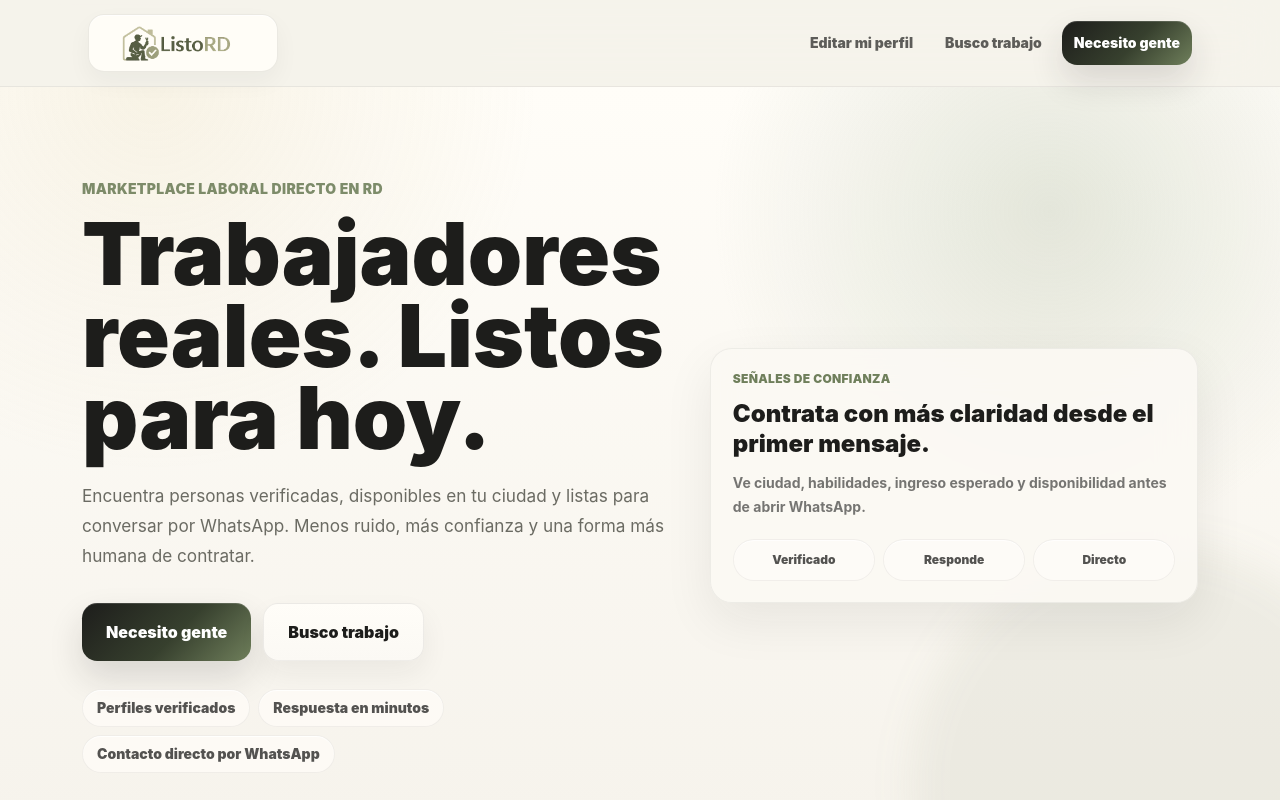
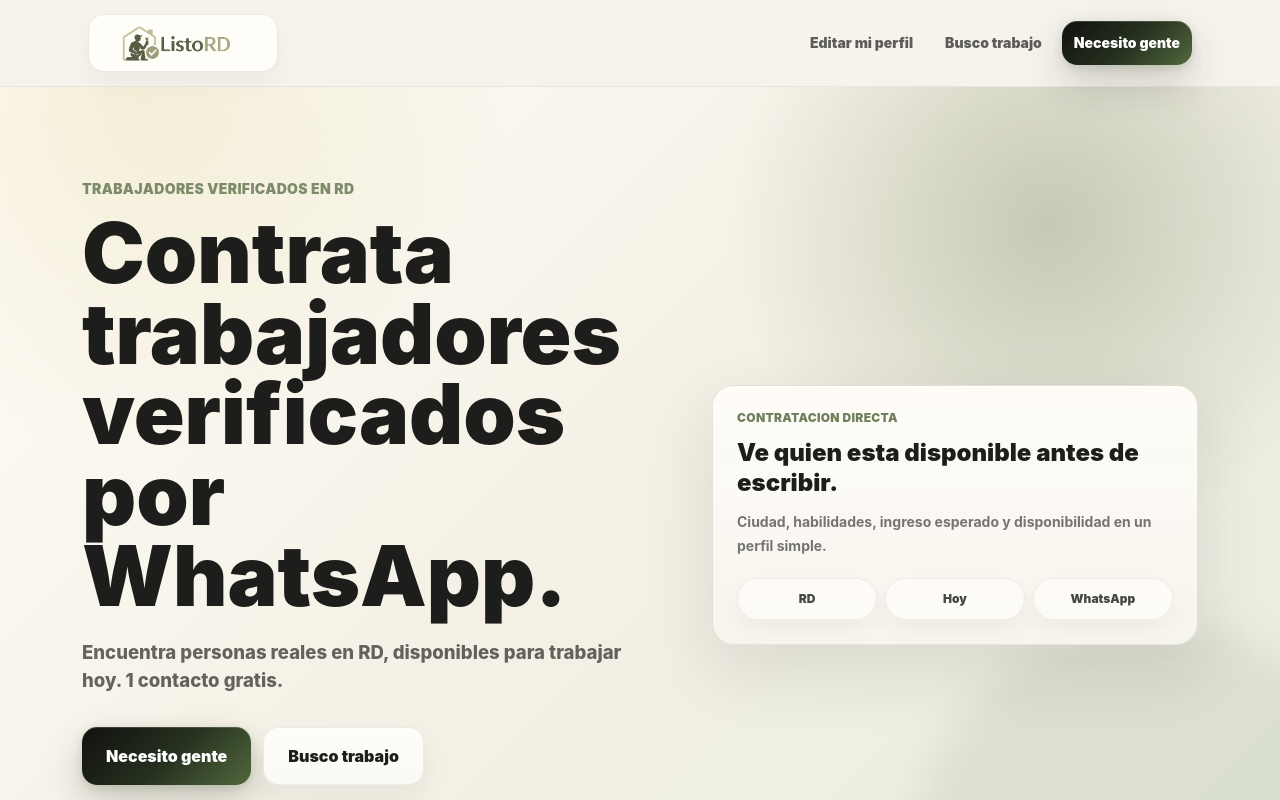
Before and after one commit to Fischer589/listord, a Next.js app: page / in a window 1280 px wide. Shown: the top 800 px of the page. Built offline with nearby package versions, Linux system fonts and the light colour scheme; no server answers; the database is empty.

Commit message:
fix worker profile photo display

```diff
--- a/app/globals.css
+++ b/app/globals.css
@@ -13,8 +13,16 @@
   --border: rgba(31, 31, 28, 0.06);
 }
 
-* {
+*,
+*::before,
+*::after {
   box-sizing: border-box;
+}
+
+html {
+  width: 100%;
+  max-width: 100%;
+  overflow-x: hidden;
 }
 
 body {
@@ -23,6 +31,8 @@ body {
     radial-gradient(circle at 12% -10%, rgba(168, 181, 154, 0.18), transparent 26rem),
     var(--bg);
   color: var(--ink);
+  width: 100%;
+  max-width: 100%;
   overflow-x: hidden;
   text-rendering: optimizeLegibility;
   font-family:
@@ -35,6 +45,42 @@ input,
 select,
 textarea {
   font: inherit;
+  min-width: 0;
+  max-width: 100%;
+}
+
+main,
+section,
+article,
+aside,
+header,
+footer,
+nav,
+form,
+fieldset,
+label,
+div {
+  min-width: 0;
+}
+
+input[type="file"] {
+  display: block;
+  width: 100%;
+  overflow: hidden;
+  text-overflow: ellipsis;
+}
+
+input[type="file"]::file-selector-button {
+  max-width: 52%;
+  overflow: hidden;
+  text-overflow: ellipsis;
+  white-space: nowrap;
+}
+
+img,
+svg,
+video,
+canvas {
   max-width: 100%;
 }
 
@@ -44,6 +90,8 @@ a {
 }
 
 a {
+  max-width: 100%;
+  overflow-wrap: break-word;
   transition:
     background-color 180ms ease,
     border-color 180ms ease,
@@ -80,6 +128,68 @@ textarea {
   color: var(--ink);
 }
 
+footer {
+  max-width: 100%;
+  overflow-x: clip;
+}
+
+footer nav {
+  min-width: 0;
+  max-width: 100%;
+  padding-left: 1rem;
+  padding-right: 1rem;
+}
+
+footer nav a {
+  min-width: 0;
+  overflow-wrap: anywhere;
+}
+
+.app-header-inner {
+  max-width: min(100%, 72rem);
+}
+
+.app-header-logo {
+  max-width: min(132px, calc(100vw - 2rem));
+}
+
+.app-header-nav {
+  max-width: 100%;
+}
+
+.app-header-nav a {
+  overflow-wrap: anywhere;
+}
+
+.worker-registration-page {
+  max-width: min(100%, 48rem);
+  overflow-x: clip;
+  padding-left: max(1rem, env(safe-area-inset-left));
+  padding-right: max(1rem, env(safe-area-inset-right));
+}
+
+.worker-registration-page,
+.worker-registration-page * {
+  min-width: 0;
+  overflow-wrap: anywhere;
+}
+
+.worker-registration-form {
+  max-width: 100%;
+}
+
+.worker-registration-form > * {
+  max-width: 100%;
+}
+
+.worker-registration-form input,
+.worker-registration-form select,
+.worker-registration-form textarea,
+.worker-registration-form button {
+  width: 100%;
+  max-width: 100%;
+}
+
 input::placeholder,
 textarea::placeholder {
   color: rgba(107, 107, 99, 0.62);
@@ -97,15 +207,17 @@ textarea::placeholder {
 }
 
 .btn-primary {
-  background: linear-gradient(135deg, var(--ink), #37402e 55%, var(--primary));
+  background: linear-gradient(135deg, #11110f, #26311f 52%, #52683d);
   box-shadow:
-    0 16px 34px rgba(29, 29, 27, 0.14),
-    inset 0 1px 0 rgba(255, 255, 255, 0.14);
+    0 18px 42px rgba(29, 29, 27, 0.2),
+    0 3px 10px rgba(82, 104, 61, 0.2),
+    inset 0 1px 0 rgba(255, 255, 255, 0.16);
 }
 
 .btn-primary:hover {
   box-shadow:
-    0 20px 42px rgba(29, 29, 27, 0.18),
+    0 22px 52px rgba(29, 29, 27, 0.24),
+    0 4px 14px rgba(82, 104, 61, 0.22),
     inset 0 1px 0 rgba(255, 255, 255, 0.18);
 }
 
@@ -131,9 +243,9 @@ textarea::placeholder {
   overflow: hidden;
   border-bottom: 1px solid var(--border);
   background:
-    radial-gradient(circle at 82% 16%, rgba(168, 181, 154, 0.3), transparent 21rem),
-    radial-gradient(circle at 12% 0%, rgba(216, 200, 147, 0.18), transparent 24rem),
-    linear-gradient(180deg, #fffdf8 0%, var(--bg) 94%);
+    radial-gradient(circle at 82% 16%, rgba(111, 127, 91, 0.34), transparent 20rem),
+    radial-gradient(circle at 11% 0%, rgba(209, 184, 94, 0.2), transparent 23rem),
+    linear-gradient(135deg, #fffdf8 0%, #f4f0e5 48%, #e8eddf 100%);
 }
 
 .hero-section::after {
@@ -143,7 +255,7 @@ textarea::placeholder {
   width: 30rem;
   height: 30rem;
   border-radius: 999px;
-  background: rgba(111, 127, 91, 0.08);
+  background: rgba(111, 127, 91, 0.12);
   content: "";
   filter: blur(20px);
   pointer-events: none;
@@ -161,26 +273,27 @@ textarea::placeholder {
   position: relative;
   z-index: 1;
   display: grid;
-  gap: 2rem;
-  padding-top: 4rem;
-  padding-bottom: 4.75rem;
+  gap: 2.25rem;
+  padding-top: 3.5rem;
+  padding-bottom: 4.25rem;
 }
 
 .hero-title {
-  max-width: 48rem;
+  max-width: 51rem;
   margin-top: 0.875rem;
-  font-size: clamp(2.65rem, 8vw, 5.45rem);
-  line-height: 0.94;
+  font-size: clamp(2.45rem, 7.4vw, 5.25rem);
+  line-height: 0.96;
   font-weight: 900;
   letter-spacing: 0;
 }
 
 .hero-copy {
-  max-width: 39rem;
+  max-width: 35rem;
   margin-top: 1.35rem;
-  color: var(--muted);
-  font-size: 1.075rem;
-  line-height: 1.75;
+  color: rgba(29, 29, 27, 0.68);
+  font-size: 1.16rem;
+  line-height: 1.55;
+  font-weight: 800;
 }
 
 .trust-panel,
@@ -191,17 +304,31 @@ textarea::placeholder {
 }
 
 .trust-panel {
+  position: relative;
+  overflow: hidden;
+  border-color: rgba(111, 127, 91, 0.18);
   border-radius: 1.35rem;
-  padding: 1.35rem;
+  padding: 1.5rem;
+  background:
+    linear-gradient(180deg, rgba(255, 253, 248, 0.9), rgba(246, 243, 236, 0.82)),
+    rgba(251, 249, 244, 0.92);
   backdrop-filter: blur(18px);
+  box-shadow:
+    0 24px 70px rgba(29, 29, 27, 0.11),
+    inset 0 1px 0 rgba(255, 255, 255, 0.8);
 }
 
 .trust-badge {
-  border: 1px solid rgba(31, 31, 28, 0.055);
+  min-width: 0;
+  max-width: 100%;
+  border: 1px solid rgba(31, 31, 28, 0.07);
   border-radius: 999px;
-  background: rgba(255, 253, 248, 0.72);
-  color: rgba(29, 29, 27, 0.76);
-  box-shadow: inset 0 1px 0 rgba(255, 255, 255, 0.75);
+  background: rgba(255, 253, 248, 0.82);
+  color: rgba(29, 29, 27, 0.82);
+  overflow-wrap: anywhere;
+  box-shadow:
+    0 10px 24px rgba(29, 29, 27, 0.045),
+    inset 0 1px 0 rgba(255, 255, 255, 0.78);
 }
 
 .filter-section {
@@ -286,19 +413,31 @@ textarea::placeholder {
 .worker-photo {
   position: relative;
   width: 100%;
-  height: 9.75rem;
+  height: clamp(12.25rem, 58vw, 15rem);
   flex: 0 0 auto;
   overflow: hidden;
+  border-radius: 1.35rem 1.35rem 0 0;
   background:
     radial-gradient(circle at 50% 10%, rgba(255, 253, 248, 0.76), transparent 9rem),
     #edf1e7;
 }
 
-.worker-photo img {
+.worker-photo-image {
+  display: block;
   width: 100%;
   height: 100%;
   object-fit: cover;
-  object-position: center;
+  object-position: center top;
+}
+
+.worker-photo-fallback {
+  display: grid;
+  width: 100%;
+  height: 100%;
+  place-items: center;
+  color: var(--primary);
+  font-size: 2.4rem;
+  font-weight: 900;
 }
 
 .worker-main {
@@ -367,6 +506,29 @@ textarea::placeholder {
 }
 
 @media (max-width: 767px) {
+  .app-header-inner {
+    overflow-x: clip;
+  }
+
+  .app-header-nav {
+    gap: 0.25rem;
+  }
+
+  .app-header-nav a {
+    padding-left: 0.375rem;
+    padding-right: 0.375rem;
+  }
+
+  .worker-registration-page {
+    max-width: 100%;
+    overflow-x: hidden;
+  }
+
+  .worker-registration-form {
+    padding-left: 0.875rem;
+    padding-right: 0.875rem;
+  }
+
   .section-heading {
     align-items: flex-start;
     flex-direction: column;
@@ -394,6 +556,12 @@ textarea::placeholder {
   }
 }
 
+@media (min-width: 640px) {
+  .app-header-logo {
+    max-width: 164px;
+  }
+}
+
 @media (min-width: 768px) {
   .hero-inner {
     grid-template-columns: 1.1fr 0.9fr;
@@ -407,7 +575,7 @@ textarea::placeholder {
   }
 
   .worker-photo {
-    height: 10rem;
+    height: 13rem;
   }
 }
 
--- a/app/page.tsx
+++ b/app/page.tsx
@@ -29,57 +29,56 @@ export default async function Home({
           <div className="container hero-inner">
             <div>
               <p className="text-sm font-black uppercase tracking-wide text-hoja/90">
-                Marketplace laboral directo en RD
+                Trabajadores verificados en RD
               </p>
               <h1 className="hero-title text-ink">
-                Trabajadores reales. Listos para hoy.
+                Contrata trabajadores verificados por WhatsApp.
               </h1>
               <p className="hero-copy">
-                Encuentra personas verificadas, disponibles en tu ciudad y
-                listas para conversar por WhatsApp. Menos ruido, más confianza
-                y una forma más humana de contratar.
+                Encuentra personas reales en RD, disponibles para trabajar hoy.
+                1 contacto gratis.
               </p>
               <div className="mt-8 flex flex-col gap-3 sm:flex-row">
                 <Link
                   href="/empleadores"
-                  className="btn-primary tap-target inline-flex items-center justify-center px-6 py-4 text-base text-white"
+                  className="btn-primary tap-target inline-flex min-w-0 items-center justify-center px-6 py-4 text-base text-white"
                 >
                   Necesito gente
                 </Link>
                 <Link
                   href="/trabajadores/registro"
-                  className="btn-secondary tap-target inline-flex items-center justify-center px-6 py-4 text-base"
+                  className="btn-secondary tap-target inline-flex min-w-0 items-center justify-center px-6 py-4 text-base"
                 >
                   Busco trabajo
                 </Link>
               </div>
               <div className="mt-7 flex flex-wrap gap-2 text-sm font-black text-ink">
                 <span className="trust-badge px-3.5 py-2">
-                  Perfiles verificados
+                  Verificados
                 </span>
                 <span className="trust-badge px-3.5 py-2">
-                  Respuesta en minutos
+                  Contacto directo
                 </span>
                 <span className="trust-badge px-3.5 py-2">
-                  Contacto directo por WhatsApp
+                  Listos para hoy
                 </span>
               </div>
             </div>
             <div className="trust-panel">
               <p className="text-xs font-black uppercase tracking-wide text-hoja">
-                Señales de confianza
+                Contratacion directa
               </p>
               <p className="mt-3 text-2xl font-black leading-tight text-ink">
-                Contrata con más claridad desde el primer mensaje.
+                Ve quien esta disponible antes de escribir.
               </p>
               <p className="mt-3 text-sm font-bold leading-6 text-ink/60">
-                Ve ciudad, habilidades, ingreso esperado y disponibilidad antes
-                de abrir WhatsApp.
+                Ciudad, habilidades, ingreso esperado y disponibilidad en un
+                perfil simple.
               </p>
               <div className="mt-5 grid grid-cols-3 gap-2 text-center text-xs font-black">
-                <div className="trust-badge px-3 py-3">Verificado</div>
-                <div className="trust-badge px-3 py-3">Responde</div>
-                <div className="trust-badge px-3 py-3">Directo</div>
+                <div className="trust-badge px-3 py-3">RD</div>
+                <div className="trust-badge px-3 py-3">Hoy</div>
+                <div className="trust-badge px-3 py-3">WhatsApp</div>
               </div>
             </div>
           </div>
--- a/components/app-header.tsx
+++ b/components/app-header.tsx
@@ -4,13 +4,13 @@ import Image from "next/image";
 export function AppHeader() {
   return (
     <header className="sticky top-0 z-30 border-b border-[rgba(31,31,28,0.06)] bg-crema/90 backdrop-blur-xl">
-      <div className="mx-auto flex max-w-6xl flex-wrap items-center justify-center gap-3 px-4 py-3 sm:flex-nowrap sm:justify-between sm:px-6 sm:py-3.5">
+      <div className="app-header-inner mx-auto flex w-full min-w-0 max-w-6xl flex-wrap items-center justify-center gap-3 px-3 py-3 sm:flex-nowrap sm:justify-between sm:px-6 sm:py-3.5">
         <Link
           href="/"
           className="inline-flex shrink-0 items-center rounded-2xl border border-[rgba(74,72,60,0.11)] bg-[#fffdf7] px-2.5 py-1.5 shadow-[0_10px_24px_rgba(29,29,27,0.045),inset_0_1px_0_rgba(255,255,255,0.82)] hover:border-[rgba(74,72,60,0.16)] hover:bg-[#fffefb] sm:px-3 sm:py-2"
           aria-label="ListoRD"
         >
-          <span className="block h-[34px] w-[132px] overflow-hidden sm:h-[40px] sm:w-[164px]">
+          <span className="app-header-logo block h-[34px] w-[132px] overflow-hidden sm:h-[40px] sm:w-[164px]">
             <Image
               src="/branding/listord-premium-logo-cropped.png"
               alt="ListoRD"
@@ -22,22 +22,22 @@ export function AppHeader() {
             />
           </span>
         </Link>
-        <nav className="flex w-full items-center justify-between gap-1.5 text-xs font-black sm:w-auto sm:justify-end sm:gap-2 sm:text-sm">
+        <nav className="app-header-nav flex w-full min-w-0 items-center justify-between gap-1.5 text-xs font-black sm:w-auto sm:justify-end sm:gap-2 sm:text-sm">
           <Link
             href="/trabajadores/editar"
-            className="tap-target inline-flex flex-1 items-center justify-center rounded-xl px-2 py-2 text-center text-ink/70 hover:bg-card hover:text-ink sm:flex-none sm:px-3"
+            className="tap-target inline-flex min-w-0 flex-1 items-center justify-center rounded-xl px-2 py-2 text-center leading-tight text-ink/70 hover:bg-card hover:text-ink sm:flex-none sm:px-3"
           >
             Editar mi perfil
           </Link>
           <Link
             href="/trabajadores/registro"
-            className="tap-target inline-flex flex-1 items-center justify-center rounded-xl px-2 py-2 text-center text-ink/70 hover:bg-card hover:text-ink sm:flex-none sm:px-3"
+            className="tap-target inline-flex min-w-0 flex-1 items-center justify-center rounded-xl px-2 py-2 text-center leading-tight text-ink/70 hover:bg-card hover:text-ink sm:flex-none sm:px-3"
           >
             Busco trabajo
           </Link>
           <Link
             href="/empleadores"
-            className="btn-primary tap-target inline-flex flex-1 items-center justify-center px-2 py-2 text-center text-white sm:flex-none sm:px-3"
+            className="btn-primary tap-target inline-flex min-w-0 flex-1 items-center justify-center px-2 py-2 text-center leading-tight text-white sm:flex-none sm:px-3"
           >
             Necesito gente
           </Link>
```
Also changed, not shown: app/trabajadores/registro/page.tsx (+10 -8 lines), components/worker-card.tsx (+5 -4 lines), components/worker-registration-form.tsx (+27 -27 lines), 1 other file (tests, documents, lock files or other folders).
